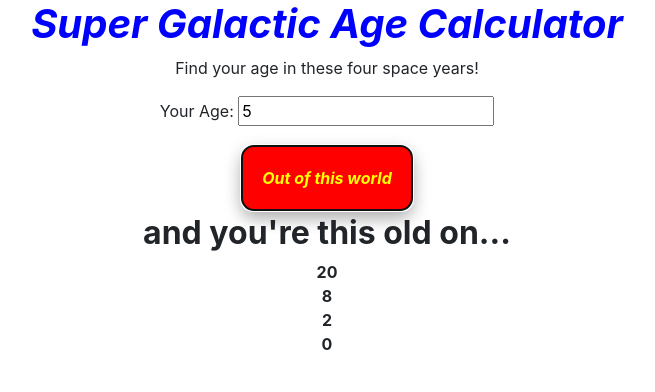
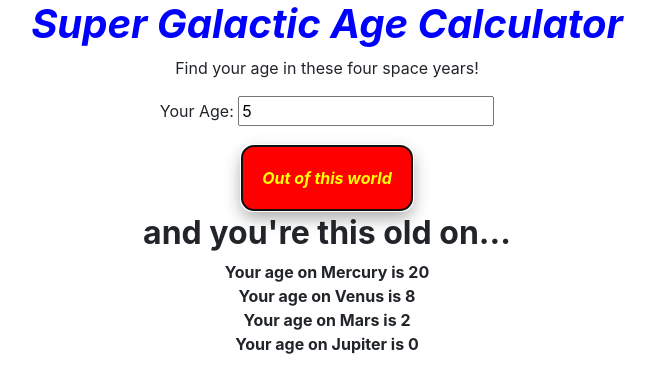
Before and after one commit to TheBritish23/Independent4, a website built with webpack: page src/Index.html in a window 1280 px wide. Both pictures are taken after typing "5" into the empty fields and a click on the button "Out of this world". Shown: the whole page, without its empty margins (313-968 px from the left). Built offline with nearby package versions, Linux system fonts and the light colour scheme.

Commit message:
add changes

```diff
--- a/src/Index.html
+++ b/src/Index.html
@@ -22,10 +22,10 @@
     </div>
    </div>
   <div id="output">
-    <div id="mercOut">Mercury</div>
-    <div id="venOut">Venus</div>
-    <div id="marOut">Mars</div>
-    <div id="jupitOut">Jupiter</div>
+    <div id="mercOut"></div>
+    <div id="venOut"></div>
+    <div id="marOut"></div>
+    <div id="jupitOut"></div>
   </div>
  </div>
 </body>
--- a/src/main.js
+++ b/src/main.js
@@ -15,11 +15,10 @@ $(document).ready(function(){
       const age = new UserAge(userAge);
       age.calculateAges();
       console.log(age);
-      // $("#output").text("this is a test");
-      $("#mercOut").text(age.mercuryYears);
-      $("#venOut").text(age.venusYears);
-      $("#marOut").text(age.marsYears);
-      $("#jupitOut").text(age.jupiterYears);
+      $("#mercOut").text("Your age on Mercury is" + " " + age.mercuryYears);
+      $("#venOut").text("Your age on Venus is" + " " + age.venusYears);
+      $("#marOut").text("Your age on Mars is" + " " + age.marsYears);
+      $("#jupitOut").text("Your age on Jupiter is" + " " + age.jupiterYears);
       // if (userAge < 100) {
       //   $("#young").text(age.averagelifeExpectancy(userAge));
       // } else {
```
